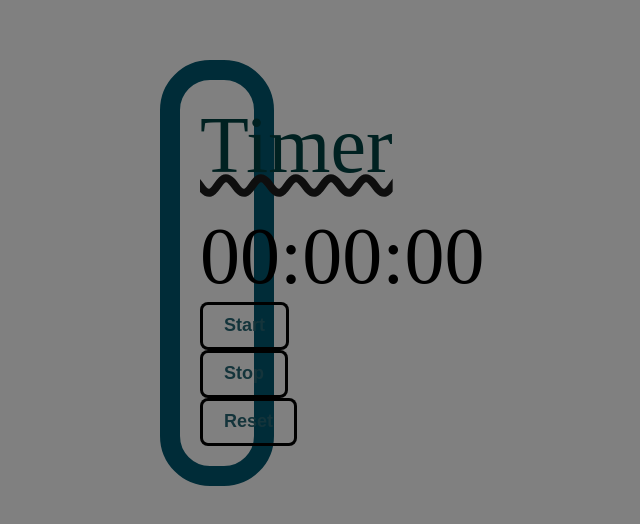
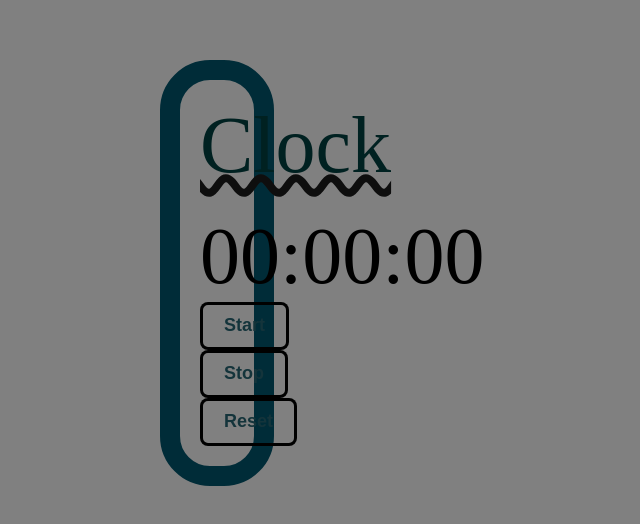
Before and after one commit to 0esoteric/Clock, a plain HTML site: page index.html in a window 1280 px wide. Shown: the part 140-664 px from the top of the page, without its empty margins (398-1038 px from the left). Drawn offline with Linux system fonts and the light colour scheme.

Commit message:
Timer is replaed by Clock

```diff
--- a/index.html
+++ b/index.html
@@ -8,7 +8,7 @@
 <link rel="stylesheet" href="mainStyle.css">
 <body>
     <div class="clock">
-        <div class="head">Timer</div>
+        <div class="head">Clock</div>
         <div class="timer">
             <div class="display">00:00:00</div>
         </div>
```
